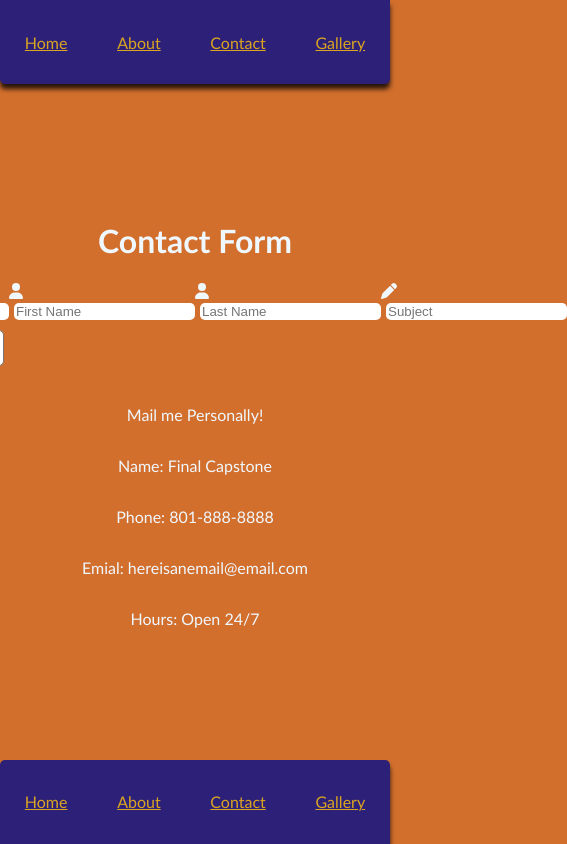
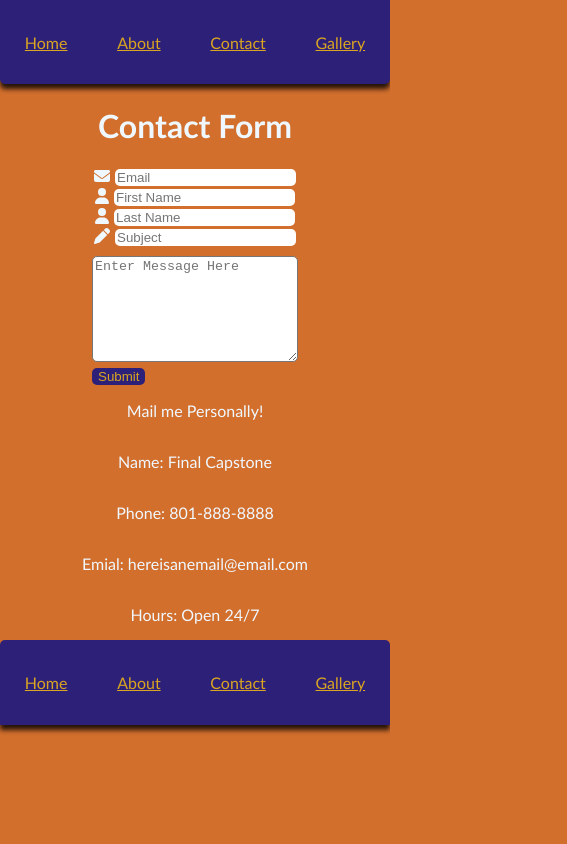
Before and after one commit to mitchell-devpipline/fe-final-capstone, a React (Create React App) app: page /contact in a window 390 px wide. Shown: the whole page, 567 px wide, since content can reach past the window. Built offline with nearby package versions, Linux system fonts and the light colour scheme.

Commit message:
final media queries

```diff
--- a/src/components/pages/Contact.js
+++ b/src/components/pages/Contact.js
@@ -92,9 +92,7 @@ export default function Contact() {
             id="message-input"
             type="text"
             name="subject-text"
-            // maxLength={250}
-            // rows={10}
-            // cols={85}
+            maxLength={250}
             placeholder="Enter Message Here"
           />
         </div>
--- a/src/styles/contact.scss
+++ b/src/styles/contact.scss
@@ -1,5 +1,4 @@
 .contact {
-  @include corestyles;
   width: 80%;
   margin-left: 10%;
   display: flex;
@@ -17,10 +16,11 @@
       margin-left: 5px;
     }
   }
-  #message-input {
+  textarea {
     margin-top: 10px;
     border-radius: 5px;
-    resize: none;
+    width: 700px;
+    height: 200px;
   }
 
   button {
@@ -31,9 +31,8 @@
   }
 }
 
-@media (max-width: 375px) {
+@media (max-width: 425px) {
   .contact {
-    @include corestyles;
     width: 80%;
     margin-left: 10%;
     display: flex;
@@ -57,8 +56,7 @@
     textarea {
       margin-top: 10px;
       border-radius: 5px;
-      resize: none;
-      width: 400px;
+      width: 200px;
       height: 100px;
     }
 
```
